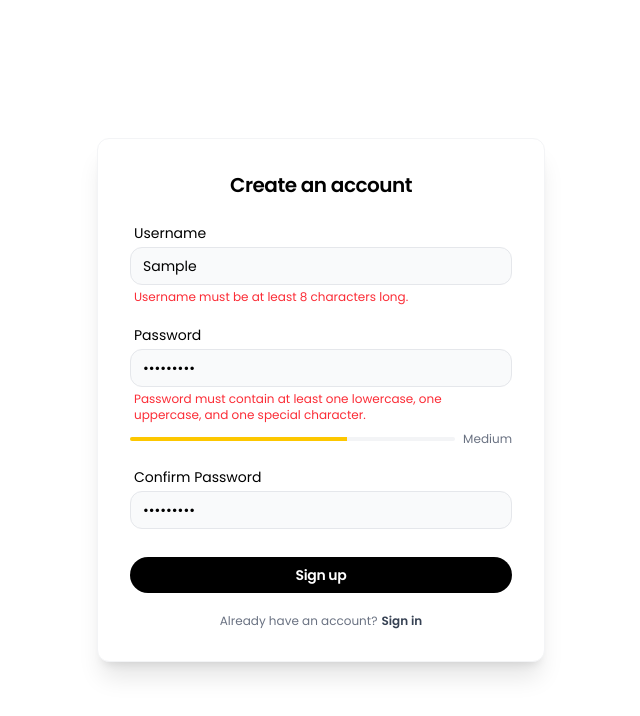
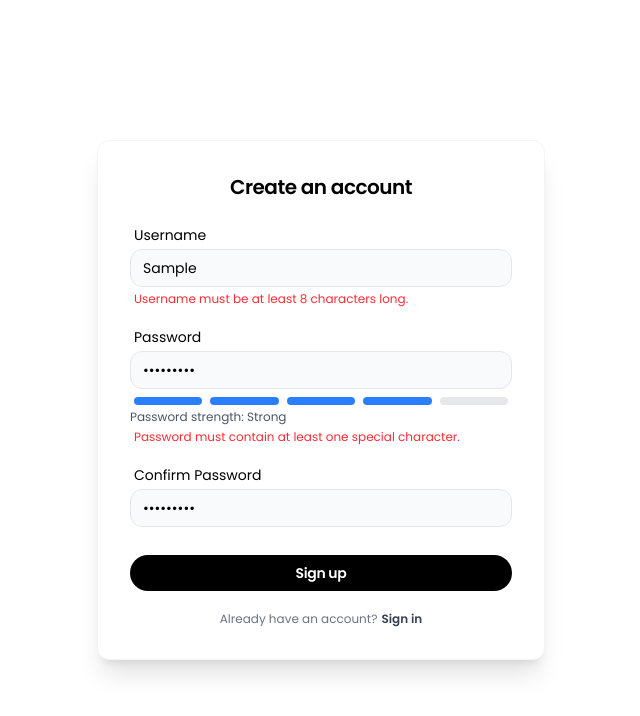
Before and after one commit to SeneshFitzroy/spiritx_compilex_01, a Next.js app: page /signup in a window 1280 px wide. Both pictures are taken after typing "Sample", "Sample123", "Sample123" into the empty fields and a click on the button "Sign up". Shown: the top 716 px of the page, without its empty margins (319-959 px from the left). Built offline with nearby package versions, Linux system fonts and the light colour scheme.

Commit message:
Changed the validation of the password to change in real time

```diff
--- a/src/app/(authentication)/signup/page.js
+++ b/src/app/(authentication)/signup/page.js
@@ -7,35 +7,56 @@ export default function Signup() {
     const [form, setForm] = useState({ username: '', password: '', confirmPassword: '' });
     const [errors, setErrors] = useState({});
     const [authError, setAuthError] = useState('');
-    const [passwordStrength, setPasswordStrength] = useState('');
+    const [passwordStrength, setPasswordStrength] = useState(0);
+    const [showConfirmation, setShowConfirmation] = useState(false);
+    // ADDED: Track missing password requirements
+    const [missingRequirements, setMissingRequirements] = useState([]);
     const router = useRouter();
 
-    const passwordStrengthCheck = (password) => {
+    const validatePasswordStrength = (password) => {
         let strength = 0;
-        if (password.length >= 8) strength++;
-        if (/[a-z]/.test(password)) strength++;
-        if (/[A-Z]/.test(password)) strength++;
-        if (/[\W_]/.test(password)) strength++;
-        if (strength <= 1) return 'Weak';
-        if (strength === 2 || strength === 3) return 'Medium';
-        if (strength >= 4) return 'Strong';
+
+        if (password.length >= 8) strength += 1;
+        if (/[a-z]/.test(password)) strength += 1;
+        if (/[A-Z]/.test(password)) strength += 1;
+        if (/[0-9]/.test(password)) strength += 1;
+        if (/[^A-Za-z0-9]/.test(password)) strength += 1;
+
+        return strength;
     };
 
     useEffect(() => {
         let newErrors = {};
+        // ADDED: Clear missing requirements array
+        let newMissingRequirements = [];
 
         if (form.username && form.username.length < 8) {
             newErrors.username = 'Username must be at least 8 characters long.';
         }
 
         if (form.password) {
-            const passwordRegex = /^(?=.*[a-z])(?=.*[A-Z])(?=.*[\W_]).+$/;
-            if (!passwordRegex.test(form.password)) {
-                newErrors.password = 'Password must contain at least one lowercase, one uppercase, and one special character.';
+            // CHANGED: Check each requirement individually and track what's missing
+            if (!/[a-z]/.test(form.password)) {
+                newMissingRequirements.push('lowercase');
             }
-            setPasswordStrength(passwordStrengthCheck(form.password));
+            if (!/[A-Z]/.test(form.password)) {
+                newMissingRequirements.push('uppercase');
+            }
+            if (!/[^A-Za-z0-9]/.test(form.password)) {
+                newMissingRequirements.push('special character');
+            }
+
+            // Only set error if there are missing requirements
+            if (newMissingRequirements.length > 0) {
+                // We won't set a generic error message here, just track what's missing
+                newErrors.password = true; // Just set to true to indicate there is an error
+            }
+
+            setMissingRequirements(newMissingRequirements);
+            setPasswordStrength(validatePasswordStrength(form.password));
         } else {
-            setPasswordStrength('');
+            setPasswordStrength(0);
+            setMissingRequirements([]);
         }
 
         if (form.confirmPassword && form.confirmPassword !== form.password) {
@@ -62,8 +83,10 @@ export default function Signup() {
             return;
         }
 
-        if (Object.keys(errors).length > 0) return;
+        // CHANGED: Check missing requirements before submitting
+        if (missingRequirements.length > 0 || Object.keys(errors).length > 0) return;
 
+        try {
             const res = await fetch('/api/signup', {
                 method: 'POST',
                 headers: { 'Content-Type': 'application/json' },
@@ -76,22 +99,70 @@ export default function Signup() {
                     setAuthError(data.errors.auth);
                 }
             } else {
-            alert(data.message);
-            setTimeout(() => router.push(data.redirect), data.delay);
+                setShowConfirmation(true);
+                setTimeout(() => router.push('/signin'), 2000);
+            }
+        } catch (error) {
+            setAuthError('Signup failed. Please try again.');
         }
     };
 
-    const getPasswordIndicatorColor = (strength) => {
-        switch (strength) {
-            case 'Weak':
-                return 'bg-red-500';
-            case 'Medium':
-                return 'bg-yellow-400';
-            case 'Strong':
-                return 'bg-green-500';
-            default:
-                return 'bg-red-500';
+    // ADDED: Function to format missing requirements message
+    const formatMissingRequirements = () => {
+        if (missingRequirements.length === 0) return '';
+
+        if (missingRequirements.length === 1) {
+            return `Password must contain at least one ${missingRequirements[0]}.`;
         }
+
+        const lastRequirement = missingRequirements.pop();
+        const message = `Password must contain at least one ${missingRequirements.join(', ')}, and one ${lastRequirement}.`;
+        // Put the last requirement back for future reference
+        missingRequirements.push(lastRequirement);
+
+        return message;
+    };
+
+    const renderPasswordStrength = () => {
+        const strengthLabels = ['Very Weak', 'Weak', 'Medium', 'Strong', 'Very Strong'];
+        const strengthColors = ['bg-red-500', 'bg-orange-500', 'bg-yellow-500', 'bg-blue-500', 'bg-green-500'];
+
+        return (
+            <div className="mt-2 mb-1">
+                <div className="flex mb-1">
+                    {[0, 1, 2, 3, 4].map((index) => (
+                        <div
+                            key={index}
+                            className={`h-2 w-full mx-1 rounded-sm ${
+                                index < passwordStrength ? strengthColors[passwordStrength - 1] : 'bg-gray-200'
+                            }`}
+                        />
+                    ))}
+                </div>
+                {form.password && (
+                    <p className="text-xs text-gray-600">
+                        Password strength: {passwordStrength > 0 ? strengthLabels[passwordStrength - 1] : 'Very Weak'}
+                    </p>
+                )}
+            </div>
+        );
+    };
+
+    const renderConfirmationDialog = () => {
+        if (!showConfirmation) return null;
+
+        return (
+            <div className="fixed inset-0 bg-black bg-opacity-50 flex items-center justify-center z-50">
+                <div className="bg-white p-6 rounded-lg shadow-lg text-center max-w-md mx-4">
+                    <h2 className="text-2xl font-bold text-green-600 mb-4">Registration Successful!</h2>
+                    <p>Your account has been created successfully.</p>
+                    <p className="mt-2 text-sm text-gray-600">Redirecting to sign in page...</p>
+                    <div className="mt-4 w-full bg-gray-200 rounded-full h-1">
+                        <div className="bg-green-600 h-1 rounded-full animate-[progress_2s_linear]"></div>
+                    </div>
+                </div>
+            </div>
+        );
     };
 
     return (
@@ -122,20 +193,10 @@ export default function Signup() {
                             className="w-full px-3 py-2 bg-gray-50 border text-black text-sm border-gray-200 rounded-xl focus:outline-none focus:border-gray-400 transition-colors"
                             placeholder="Enter password"
                         />
-                        {errors.password && <p className="text-red-500 text-xs mt-1 ml-1">{errors.password}</p>}
-
-                        {passwordStrength && (
-                            <div className="mt-2 flex items-center">
-                                <div className="flex-1 h-1 bg-gray-100 rounded-full overflow-hidden">
-                                    <div
-                                        className={`h-1 ${getPasswordIndicatorColor(passwordStrength)} ${passwordStrength === 'Weak' ? 'w-1/3' :
-                                                passwordStrength === 'Medium' ? 'w-2/3' :
-                                                    'w-full'
-                                            }`}
-                                    ></div>
-                                </div>
-                                <span className="text-xs text-gray-500 ml-2">{passwordStrength}</span>
-                            </div>
+                        {renderPasswordStrength()}
+                        {/* CHANGED: Show only specific missing requirements */}
+                        {missingRequirements.length > 0 && (
+                            <p className="text-red-500 text-xs mt-1 ml-1">{formatMissingRequirements()}</p>
                         )}
                     </div>
 
@@ -175,6 +236,8 @@ export default function Signup() {
                     </p>
                 </form>
             </div>
+
+            {renderConfirmationDialog()}
         </div>
     );
 }
```
Lines whose indentation alone changed are shown as unchanged.
